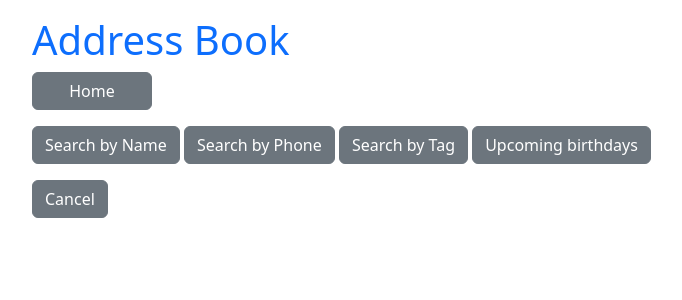
After one commit to harley029/FinalProject, a Django app: template mysite/templates/contacts/search_main.html in a window 1280 px wide. The commit adds this page. Shown: the top 300 px of the page, without its empty margins (50-732 px from the left). Run offline with Django 5.2, Linux system fonts and the light colour scheme; the template is opened without the code that fills it, so the values that code supplies are empty.

Commit message:
Search main page added

```diff
--- a/mysite/contacts/urls.py
+++ b/mysite/contacts/urls.py
@@ -8,6 +8,7 @@ from contacts.views import (
     AddPhoneView,
     AddContactView,
     AddRecordView,
+    SearchView,
 )
 
 urlpatterns = [
@@ -27,4 +28,5 @@ urlpatterns = [
     path("add-phone/", AddPhoneView.as_view(), name="add_phone"),
     path("contacts/add/", AddContactView.as_view(), name="add_contact"),
     path("contacts/add_record/", AddRecordView.as_view(), name="add_record"),
+    path("search/", SearchView.as_view(), name="main_search"),
 ]
--- a/mysite/contacts/views.py
+++ b/mysite/contacts/views.py
@@ -4,6 +4,7 @@ from django.core.paginator import Paginator
 from django.utils.decorators import method_decorator
 from django.contrib.auth.decorators import login_required
 from django.views.generic import TemplateView
+from django.views.generic import FormView
 
 from contacts.models import Record, Contact, PhoneNumber, Tag
 from contacts.forms import TagForm, PhoneNumberForm, ContactForm, RecordForm
@@ -134,3 +135,8 @@ class AddRecordView(TemplateView):
             record.save()
             return redirect("add_record")  # Перенаправлення після успішного збереження
         return self.render_to_response({"form": form})
+
+
+@method_decorator(login_required, name="dispatch")
+class SearchView(TemplateView):
+    template_name = "contacts/search_main.html"
--- a/mysite/templates/contacts/base.html
+++ b/mysite/templates/contacts/base.html
@@ -25,7 +25,7 @@
         <!-- <a class="btn btn-secondary btn-custom" href="{% url 'users:logout' %}">Log Out</a> -->
       </div>
     <div class="col-md-12">
-      <a class="btn btn-secondary btn-custom" href="#">Search</a>
+      <a class="btn btn-secondary btn-custom" href="{% url 'main_search' %}">Search</a>
       <a class="btn btn-secondary btn-custom" href="{% url 'add_book' %}">Create</a>
       <a class="btn btn-secondary btn-custom" href="#">Update</a>
       <a class="btn btn-secondary btn-custom" href="#">Delete</a>
--- /dev/null
+++ b/mysite/templates/contacts/search_main.html
@@ -0,0 +1,39 @@
+<!DOCTYPE html>
+<html>
+
+<head>
+    <meta charset="UTF-8" />
+    <meta name="viewport" content="width=device-width, initial-scale=1.0" />
+    <link href="https://cdn.jsdelivr.net/npm/bootstrap@5.3.3/dist/css/bootstrap.min.css" rel="stylesheet"
+        integrity="sha384-QWTKZyjpPEjISv5WaRU9OFeRpok6YctnYmDr5pNlyT2bRjXh0JMhjY6hW+ALEwIH" crossorigin="anonymous" />
+    {% load static %}
+    <link rel="stylesheet" href="{% static 'templates/style.css' %}">
+    <title>Quotes Project</title>
+    <style>
+        .btn-custom {
+            min-width: 120px;
+        }
+    </style>
+</head>
+
+<body>
+    <div class="container">
+        <div class="row header-box pt-3 mb-3">
+            <div class="col-md-12 mb-3">
+                <h1><a href="/contacts" style="text-decoration: none">Address Book</a></h1>
+                <a class="btn btn-secondary btn-custom" href="/">Home</a>
+            </div>
+            <div class="col-md-12">
+                <a class="btn btn-secondary btn-custom" href="#">Search by Name</a>
+                <a class="btn btn-secondary btn-custom" href="#">Search by Phone</a>
+                <a class="btn btn-secondary btn-custom" href="#">Search by Tag</a>
+                <a class="btn btn-secondary btn-custom" href="#">Upcoming birthdays</a>
+            </div>
+            <div class="mt-3">
+                <a href="/contacts" class="btn btn-secondary">Cancel</a>
+            </div>
+        </div>
+    </div>
+</body>
+
+</html>
```
Also changed, not shown: mysite/templates/contacts/search_result.html (added, +36 -0 lines), mysite/contacts/forms.py (line endings or trailing spaces).
